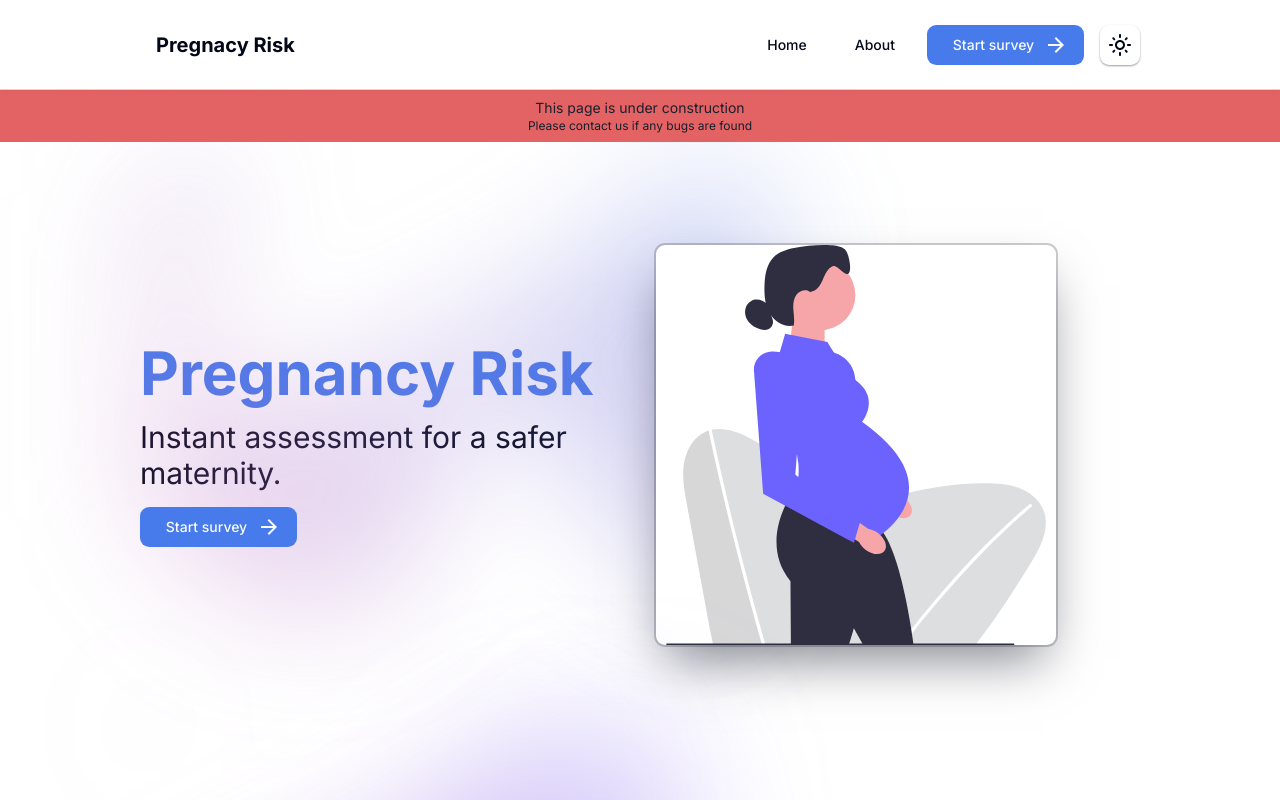
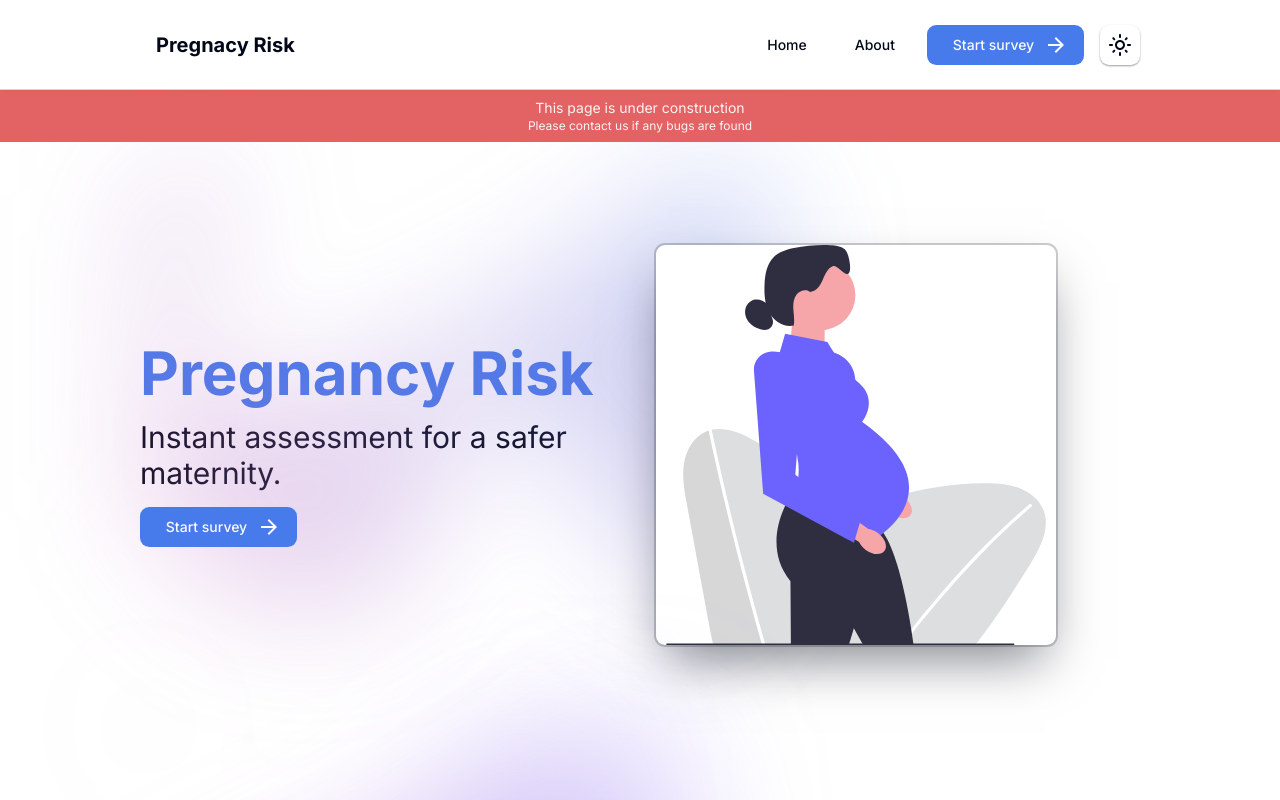
Before and after one commit to INF219-pregnancy-risk/pregnancy-risk, a Next.js app: page / in a window 1280 px wide. Shown: the top 800 px of the page. Built offline with nearby package versions, Linux system fonts and the light colour scheme.

Commit message:
Changed text color notice

```diff
--- a/src/app/layout.tsx
+++ b/src/app/layout.tsx
@@ -24,7 +24,7 @@ export default function RootLayout({ children }: RootLayoutProps) {
           <Navbar />
 
           <PageWrapper>
-            <div className="w-full flex flex-col items-center bg-destructive col-span-full fixed z-50 opacity-90 p-2 hover:opacity-100 transition">
+            <div className="w-full flex flex-col items-center bg-destructive col-span-full fixed z-50 opacity-90 p-2 hover:opacity-100 transition text-destructive-foreground">
               <h2 className="text-sm">This page is under construction</h2>
               <p className="text-xs">Please contact us if any bugs are found</p>
             </div>
```
